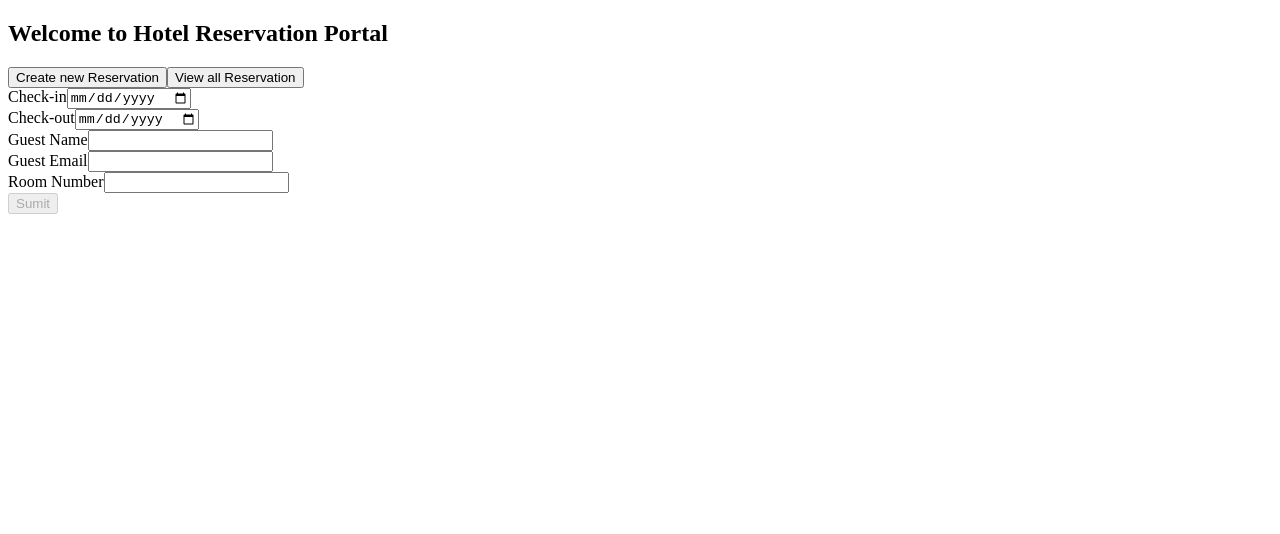
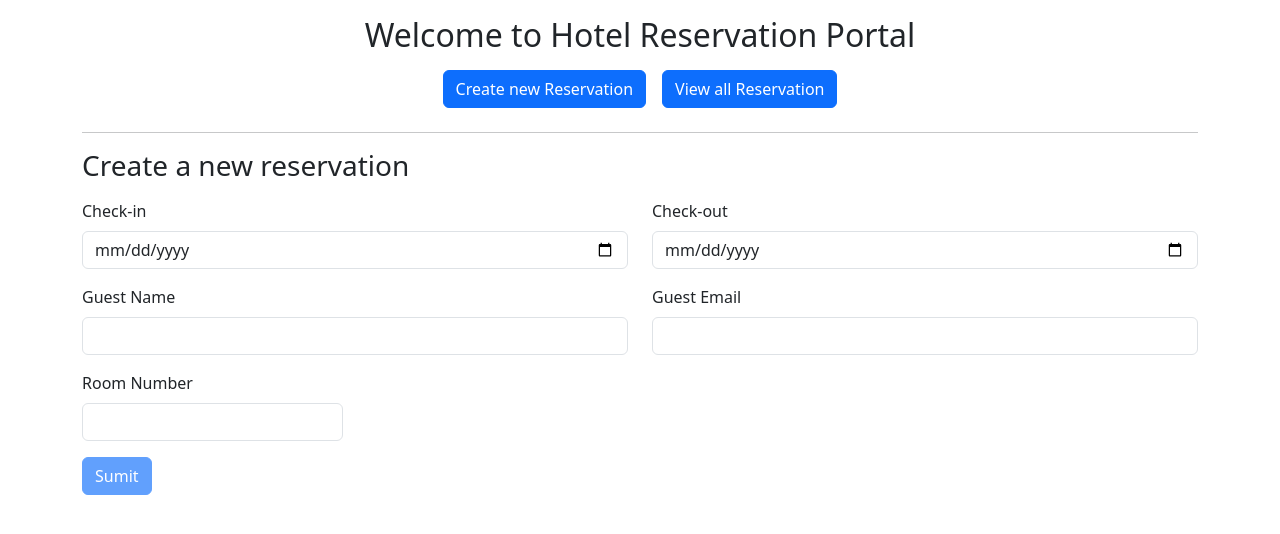
Before and after one commit to pedrop3/hotel-app, an Angular app: page /new in a window 1280 px wide. Shown: the top 534 px of the page. Built offline with nearby package versions, Linux system fonts and the light colour scheme.

Commit message:
Styling the  reservation form

```diff
--- a/package.json
+++ b/package.json
@@ -18,6 +18,7 @@
     "@angular/platform-browser": "^16.1.0",
     "@angular/platform-browser-dynamic": "^16.1.0",
     "@angular/router": "^16.1.0",
+    "bootstrap": "^5.3.2",
     "rxjs": "~7.8.0",
     "tslib": "^2.3.0",
     "zone.js": "~0.13.0"
--- a/src/app/app.component.html
+++ b/src/app/app.component.html
@@ -1,2 +1,3 @@
-
-<router-outlet></router-outlet>
+<div class="container">
+  <router-outlet></router-outlet>
+</div>
--- a/src/app/home/home.component.html
+++ b/src/app/home/home.component.html
@@ -1,6 +1,6 @@
-<div>
+<div class="text-center my-3">
     <h2>Welcome to Hotel Reservation Portal</h2>
 
-    <button [routerLink]="['/new']" >Create new Reservation</button>
-    <button [routerLink]="['/list']">View all Reservation</button>
+    <button class="btn btn-primary m-2" [routerLink]="['/new']" >Create new Reservation</button>
+    <button class="btn btn-primary m-2" [routerLink]="['/list']">View all Reservation</button>
 </div>
--- a/src/app/reservation-form/reservation-form.component.html
+++ b/src/app/reservation-form/reservation-form.component.html
@@ -1,43 +1,62 @@
 <app-home></app-home>
 
+<hr>
+<h3 class="my-3">Create a new reservation</h3>
+
 <form [formGroup]="reservationForm" (ngSubmit)="onSumit()">
-    <div>
-        <label>Check-in</label>
-        <input type="date" formControlName="checkInDate">
-        <div *ngIf="reservationForm.get('checkInDate')?.invalid && reservationForm.get('checkInDate')?.touched">
-            Check-in in Date required
+
+    <div class="row mt-3">
+        <div class="col">
+            <label class="form-label">Check-in</label>
+            <input class="form-control" type="date" formControlName="checkInDate">
+            <small class="text-danger"
+                *ngIf="reservationForm.get('checkInDate')?.invalid && reservationForm.get('checkInDate')?.touched">
+                Check-in in Date required
+            </small>
         </div>
-    </div>
-    <div>
-        <label>Check-out</label>
-        <input type="date" formControlName="checkOutDate">
-        <div *ngIf="reservationForm.get('checkOutDate')?.invalid && reservationForm.get('checkOutDate')?.touched">
-            Check-out in Date required
-        </div>
-    </div>
-    <div>
-        <label>Guest Name</label>
-        <input type="text" formControlName="guestName">
-        <div *ngIf="reservationForm.get('guestName')?.invalid && reservationForm.get('guestName')?.touched">
-            guestName in Date required
+
+        <div class="col">
+            <label class="form-label">Check-out</label>
+            <input class="form-control" type="date" formControlName="checkOutDate">
+            <small class="text-danger"
+                *ngIf="reservationForm.get('checkOutDate')?.invalid && reservationForm.get('checkOutDate')?.touched">
+                Check-out in Date required
+            </small>
         </div>
     </div>
 
-    <div>
-        <label>Guest Email</label>
-        <input type="text" formControlName="guestEmail">
-        <div *ngIf="reservationForm.get('guestEmail')?.invalid && reservationForm.get('guestEmail')?.touched">
-            Email in Date required
+
+    <div class="row mt-3">
+        <div class="col">
+            <label class="form-label">Guest Name</label>
+            <input class="form-control" type="text" formControlName="guestName">
+            <small class="text-danger"
+                *ngIf="reservationForm.get('guestName')?.invalid && reservationForm.get('guestName')?.touched">
+                Guest Name in Date required
+            </small>
+        </div>
+
+        <div class="col">
+            <label class="form-label">Guest Email</label>
+            <input class="form-control" type="text" formControlName="guestEmail">
+            <small class="text-danger"
+                *ngIf="reservationForm.get('guestEmail')?.invalid && reservationForm.get('guestEmail')?.touched">
+                Email in Date required
+            </small>
         </div>
     </div>
 
-    <div>
-        <label>Room Number</label>
-        <input type="number" formControlName="roomNumber">
-        <div *ngIf="reservationForm.get('roomNumber')?.invalid && reservationForm.get('roomNumber')?.touched">
-            Room in Date required
+
+    <div class="row mt-3">
+        <div class="col-3">
+            <label class="form-label">Room Number</label>
+            <input class="form-control" type="number" formControlName="roomNumber">
+            <small class="text-danger"
+                *ngIf="reservationForm.get('roomNumber')?.invalid && reservationForm.get('roomNumber')?.touched">
+                Room in Date required
+            </small>
         </div>
     </div>
 
-    <button type="submit" [disabled]="reservationForm.invalid">Sumit</button>
+    <button class="btn btn-primary mt-3" type="submit" [disabled]="reservationForm.invalid">Sumit</button>
 </form>
--- a/src/styles.css
+++ b/src/styles.css
@@ -1 +1,3 @@
 /* You can add global styles to this file, and also import other style files */
+
+@import "~bootstrap/dist/css/bootstrap.min.css"
```
Also changed, not shown: 1 other file (tests, documents, lock files or other folders).
